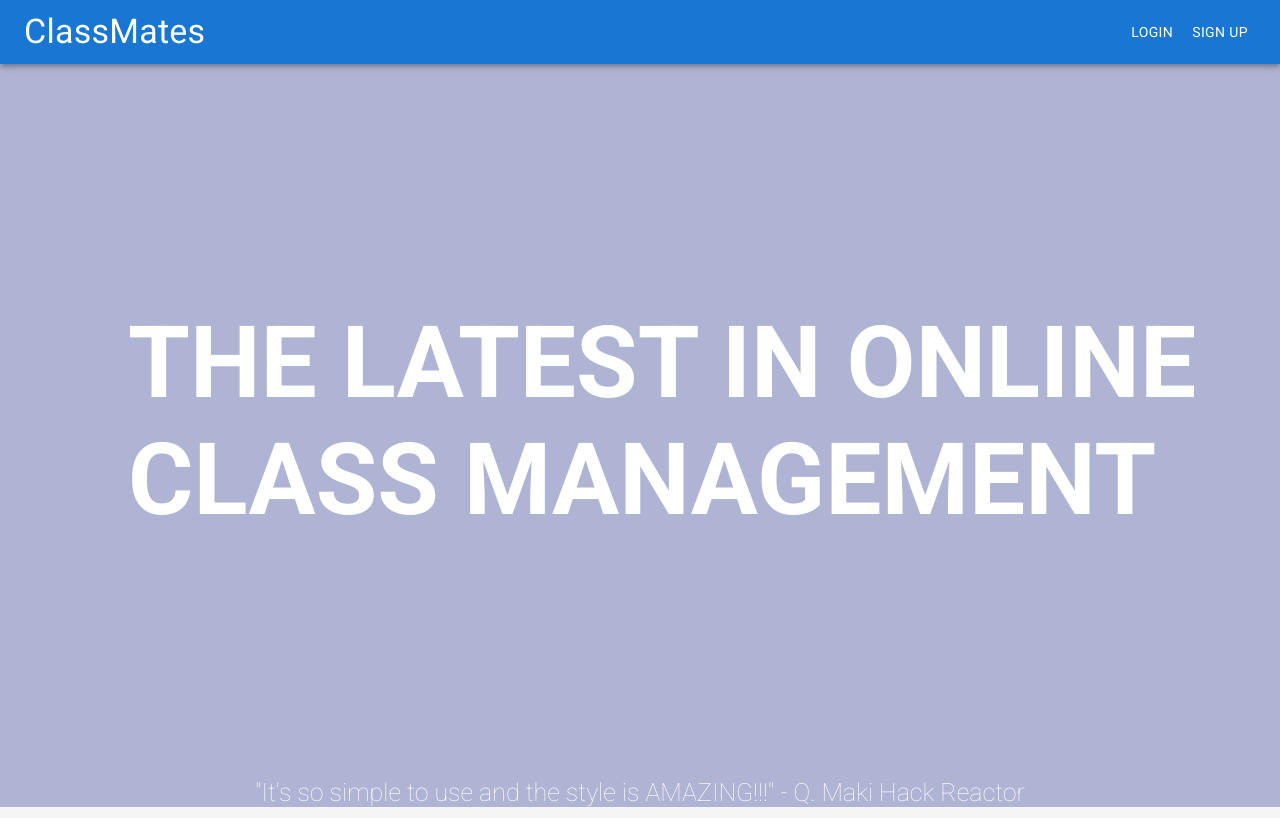
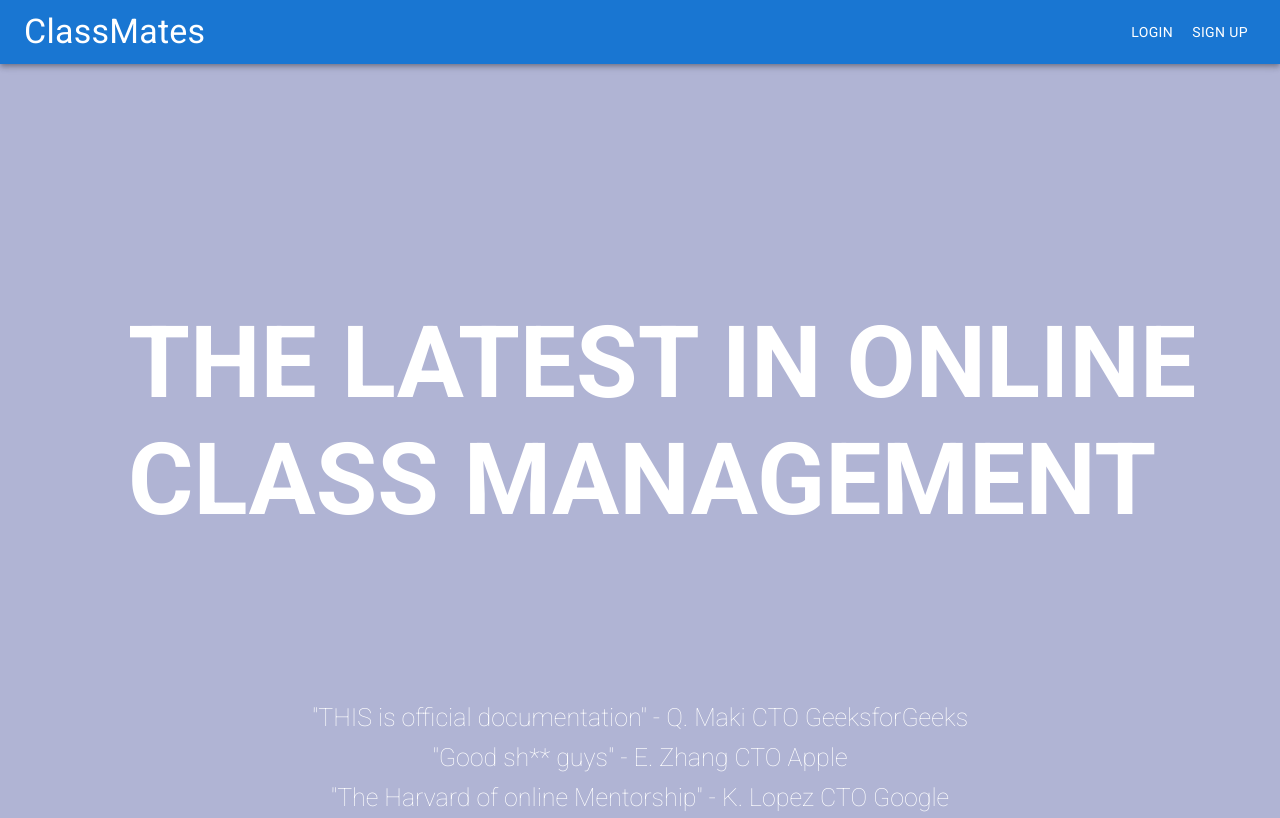
Before and after one commit to tiffanyyv/classmates, a Next.js app: page / in a window 1280 px wide. Built offline with nearby package versions, Linux system fonts and the light colour scheme; no server answers.

Commit message:
Code Cleanup for profileMenu.js and sidebar.js

```diff
--- a/pages/index.js
+++ b/pages/index.js
@@ -2,7 +2,7 @@
 import Head from 'next/head'
 import Link from 'next/link'
 
-import {AppBar, Box, Toolbar, Typography, Button} from '@mui/material';
+import { AppBar, Box, Toolbar, Typography, Button } from '@mui/material';
 
 import styles from '../utils/styles/NavLayoutStyles/HomePage.module.css';
 
@@ -29,7 +29,9 @@ export default function LandingPage() {
         <h1>THE LATEST IN ONLINE CLASS MANAGEMENT</h1>
       </div>
       <div className={styles.reporter}>
-        <h7>"It's so simple to use and the style is AMAZING!!!"  - Q. Maki Hack Reactor</h7>
+        <h7>"THIS is official documentation" - Q. Maki CTO GeeksforGeeks</h7>
+        <h7>"Good sh** guys" - E. Zhang CTO Apple</h7>
+        <h7>"The Harvard of online Mentorship" - K. Lopez CTO Google</h7>
       </div>
     </div>
   )
--- a/utils/styles/NavLayoutStyles/HomePage.module.css
+++ b/utils/styles/NavLayoutStyles/HomePage.module.css
@@ -36,8 +36,11 @@
 .reporter {
   width: 100vw;
   text-align: center;
-  margin-top: 30vh;
+  margin-top: 20vh;
   font-size: 25px;
   font-weight: 100;
   color: #ffffff;
+  display: flex;
+  flex-direction: column;
+  line-height: 40px;
 }
```
Also changed, not shown: 1 other file (tests, documents, lock files or other folders). Lines whose indentation alone changed are shown as unchanged.
